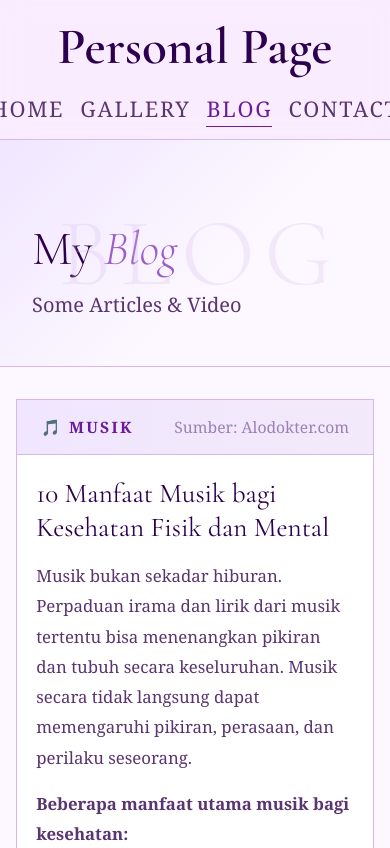
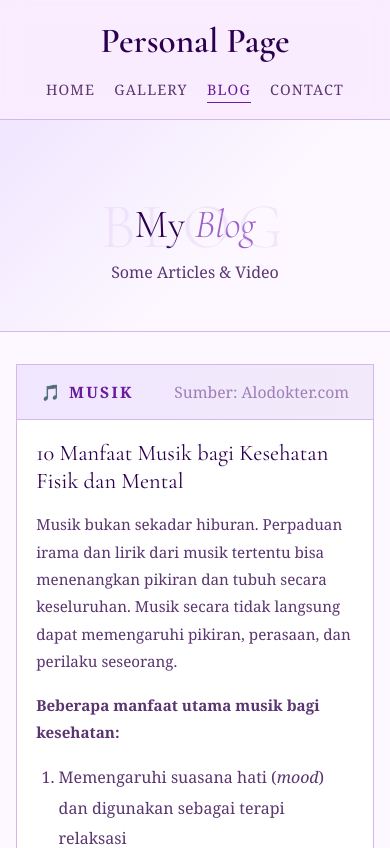
Before and after one commit to Isherune/Personal-Page-HTML-CSS-JS, a plain HTML site: page blog.html in a window 390 px wide. Shown: the top 848 px of the page. Drawn offline with nearby package versions, Linux system fonts and the light colour scheme.

Commit message:
Update blog.html

```diff
--- a/blog.html
+++ b/blog.html
@@ -218,7 +218,6 @@
       color: var(--text-light);
     }
 
-    /* Link footer menyambung tanpa kotak */
     .footer-links {
       display: inline-flex;
       gap: 0;
@@ -241,19 +240,75 @@
 
     .footer-links a:hover { color: var(--violet); }
 
-    @media (max-width: 640px) {
-      nav { padding: 1rem 1.5rem; flex-direction: column; gap: 1rem; }
-      .nav-links { gap: 1rem; }
-      .page-header { padding: 5rem 2rem 3rem; }
-      .main-content { padding: 2rem 1rem 3rem; }
-      footer { padding: 1.4rem 1.5rem; }
-      .article-body { padding: 1.4rem 1.2rem; }
+    /* ── RESPONSIVE MOBILE FIX ── */
+    @media (max-width: 768px) {
+      nav {
+        padding: 1.2rem 1.5rem;
+        flex-direction: column;
+        gap: 1rem;
+      }
+      .nav-brand {
+        font-size: 2.2rem;
+        text-align: center;
+      }
+      .nav-links {
+        gap: 1.2rem;
+        flex-wrap: wrap;
+        justify-content: center;
+      }
+      .nav-links a {
+        font-size: 0.9rem;
+      }
+
+      .page-header {
+        padding: 5rem 1.5rem 3rem;
+        text-align: center;
+      }
+      .page-title {
+        font-size: 2.5rem;
+      }
+      .page-sub {
+        font-size: 1rem;
+      }
+      .page-header::before {
+        font-size: 4rem;
+        right: 50%;
+        transform: translate(50%, -50%);
+        width: 100%;
+        text-align: center;
+      }
+
+      .main-content {
+        padding: 2rem 1rem 3rem;
+      }
+      .article-body, .info-card-body {
+        padding: 1.2rem;
+      }
+      .article-title {
+        font-size: 1.4rem;
+      }
+      .article-text, .info-value {
+        font-size: 0.95rem;
+      }
+      .info-card-title {
+        font-size: 0.95rem;
+      }
+
+      footer {
+        flex-direction: column;
+        gap: 1rem;
+        padding: 1.5rem;
+        text-align: center;
+      }
+      .footer-inner {
+        flex-direction: column;
+        gap: 0.8rem;
+      }
     }
   </style>
 </head>
 <body>
 
-  <!-- NAV -->
   <nav>
     <a href="index.html" class="nav-brand">Personal Page</a>
     <ul class="nav-links">
@@ -264,17 +319,14 @@
     </ul>
   </nav>
 
-  <!-- HEADER -->
   <header class="page-header">
     <h1 class="page-title">My <em>Blog</em></h1>
     <p class="page-sub">Some Articles &amp; Video</p>
   </header>
 
-  <!-- MAIN CONTENT (centered) -->
   <div class="main-content">
     <main>
 
-      <!-- Artikel 1: Musik -->
       <article class="article-card reveal">
         <div class="article-header">
           <span class="article-cat">🎵 Musik</span>
@@ -305,7 +357,6 @@
         </div>
       </article>
 
-      <!-- Artikel 2: Teknik Informatika -->
       <article class="article-card reveal" style="transition-delay:0.1s">
         <div class="article-header">
           <span class="article-cat">💻 Teknik Informatika</span>
@@ -332,7 +383,6 @@
         </div>
       </article>
 
-      <!-- Artikel 3: Psikologi -->
       <article class="article-card reveal" style="transition-delay:0.2s">
         <div class="article-header">
           <span class="article-cat">🧠 Psikologi</span>
@@ -366,7 +416,6 @@
         </div>
       </article>
 
-      <!-- VIDEO -->
       <div class="video-card reveal" style="transition-delay:0.3s">
         <div class="video-header">
           <h3 class="video-title">🎬 Video: Pretty Sunset</h3>
@@ -387,7 +436,6 @@
     </main>
   </div>
 
-  <!-- FOOTER -->
   <footer>
     <div class="footer-inner">
       <span class="footer-copy">&copy; 2026 Michelle Sumuweng &mdash; Dibuat dengan HTML5, CSS3 &amp; JavaScript</span>
```
